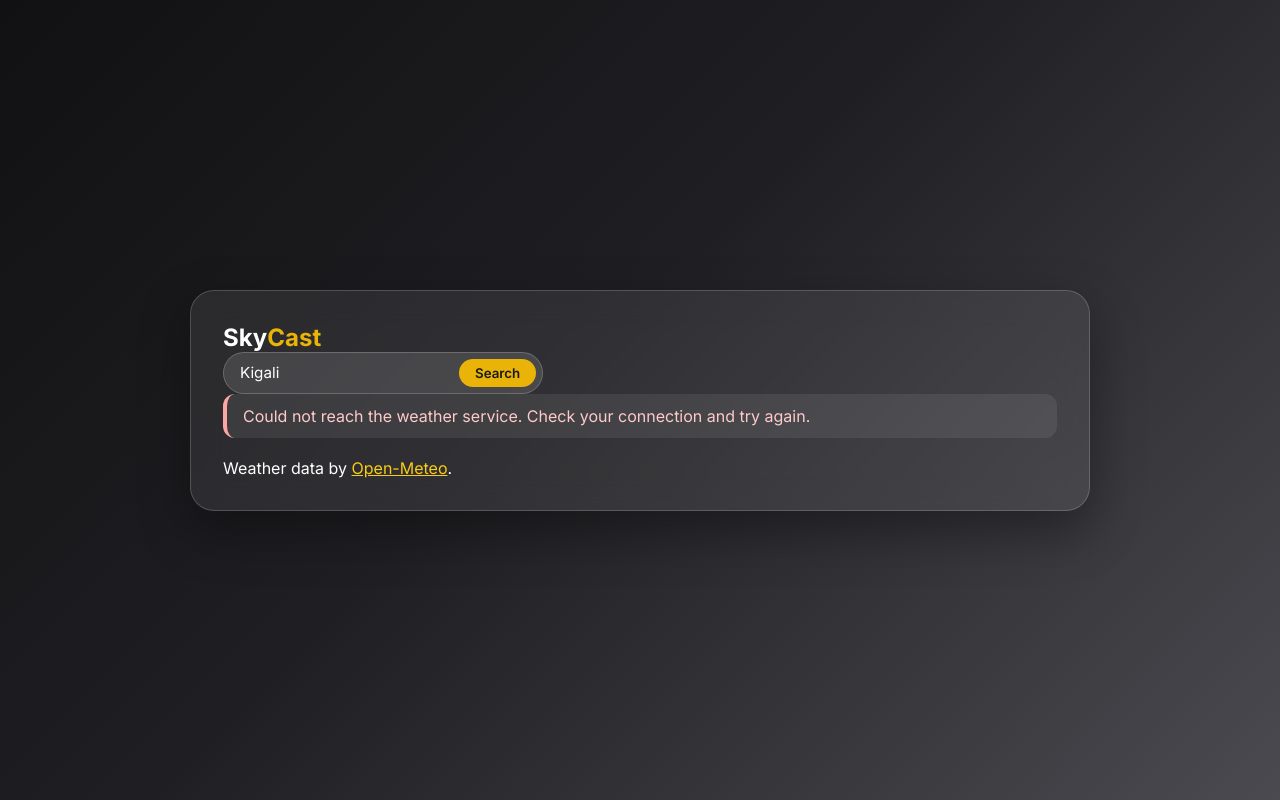
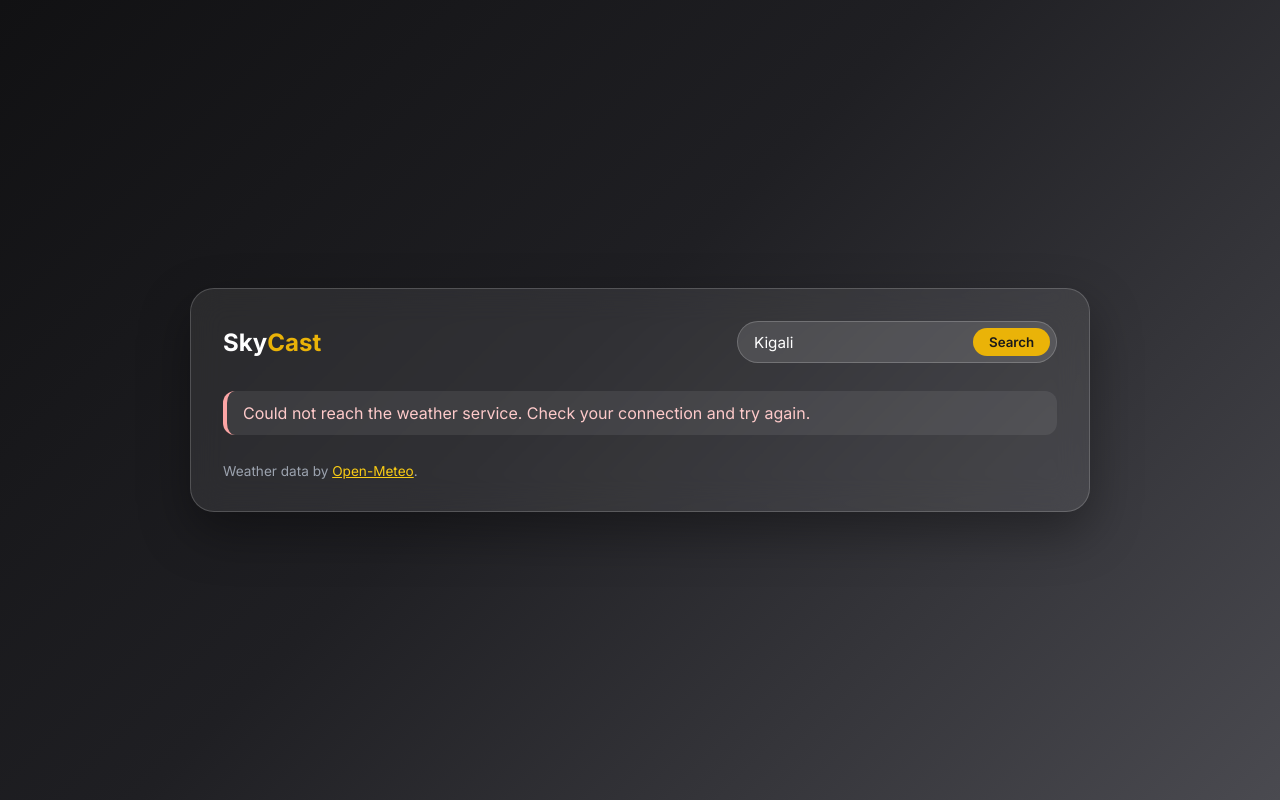
Before and after one commit to hotay11/Playing_around_with_APIS, a plain HTML site: page index.html in a window 1280 px wide. Drawn offline with Linux system fonts and the light colour scheme; no server answers.

Commit message:
rectifications

```diff
--- a/index.html
+++ b/index.html
@@ -16,11 +16,10 @@
                 <form id="form"><input id="city" type="text" placeholder="Search city(e.g., Dodoma)..." aria-label="City"><button>Search</button> </form>
                 </div>
                 <div id="msg" role="alert" hidden></div>
-                <div id="msg" role="alert" hidden></div>
                 <div id="out" hidden>
                     <section class="now">
                         <div><h1 id="place"></h1><p id="date"></p>
-                        <div class="big"><div class="ico" id="nowIco"></div><div><div class="temp" id="nowT"></div><div class="cond" id="nowc"></div></div></div>
+                        <div class="big"><div class="ico" id="nowIco"></div><div><div class="temp" id="nowT"></div><div class="cond" id="nowC"></div></div></div>
                         </div>
                         <div class="metrics">
                             <div><small>Feels like</small><span id="feel"></span></div>
--- a/styles.css
+++ b/styles.css
@@ -27,6 +27,12 @@ box-shadow:0 20px 50px rgba(0,0,0,.35)
 .logo{font-size: 1.5rem;
 font-weight: 700}
 .logo span{color:#eab308}
+.top{display: flex;
+justify-content: space-between;
+align-items:center;
+flex-wrap:wrap;
+gap: 16px;
+margin-bottom: 28px}
 
 form{display: flex;
 background: rgba(255, 255, 255,.12);
@@ -138,3 +144,10 @@ select option{color:#0f172a;}
 .card small{display:block;color:#9ca3af; font-size:.85rem}a{color:#facc15}
 [hidden]{display:none!important}
 @media(max-width:768px){.now{grid-template-columns: 1fr}}
+.card .ico{font-size: 2rem;
+margin: 10px 0}
+footer{
+    margin-top: 28px;
+    color: #9ca3af;
+    font-size:.85rem
+}
```
Also changed, not shown: app.js (+4 -4 lines).
